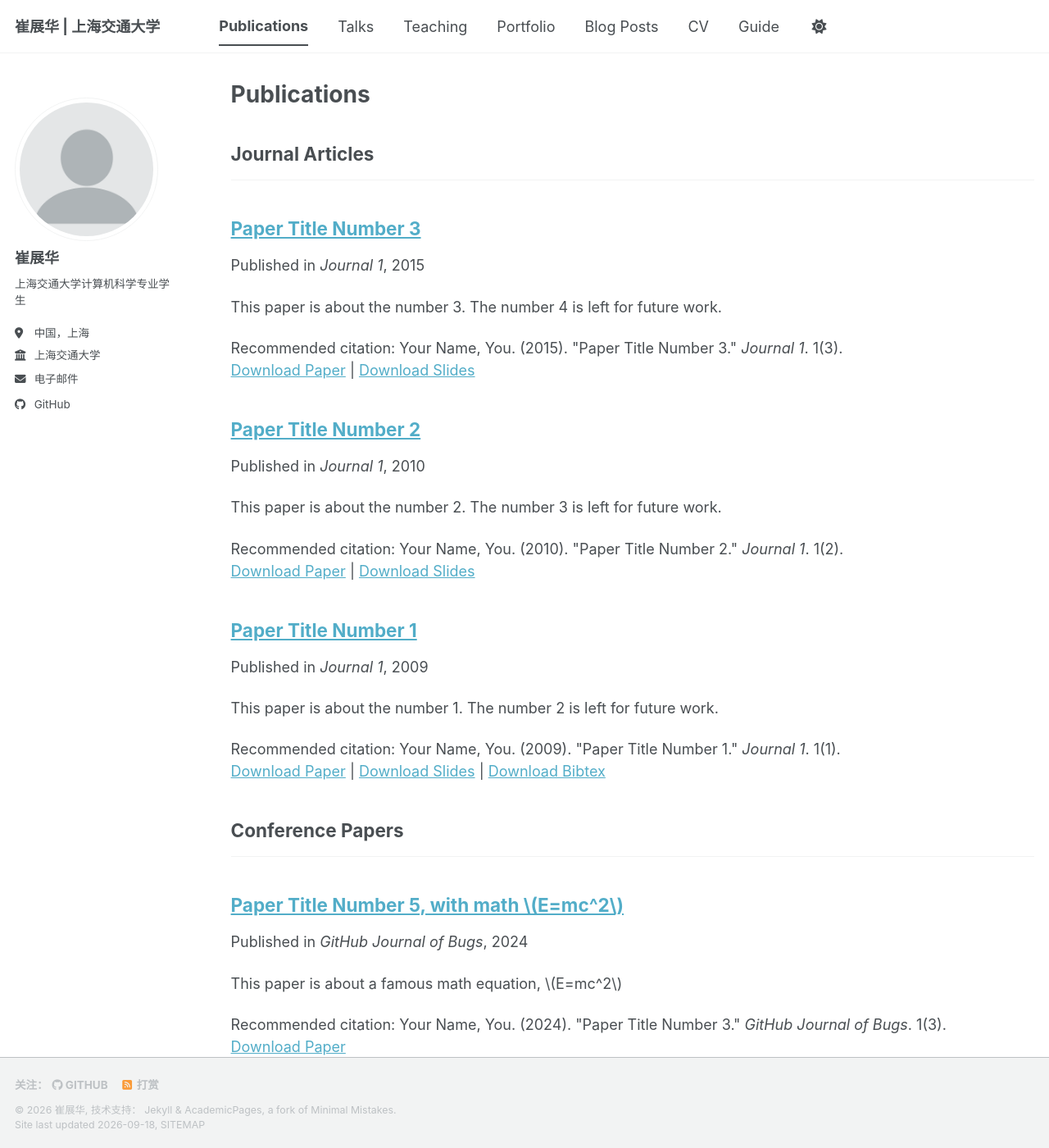
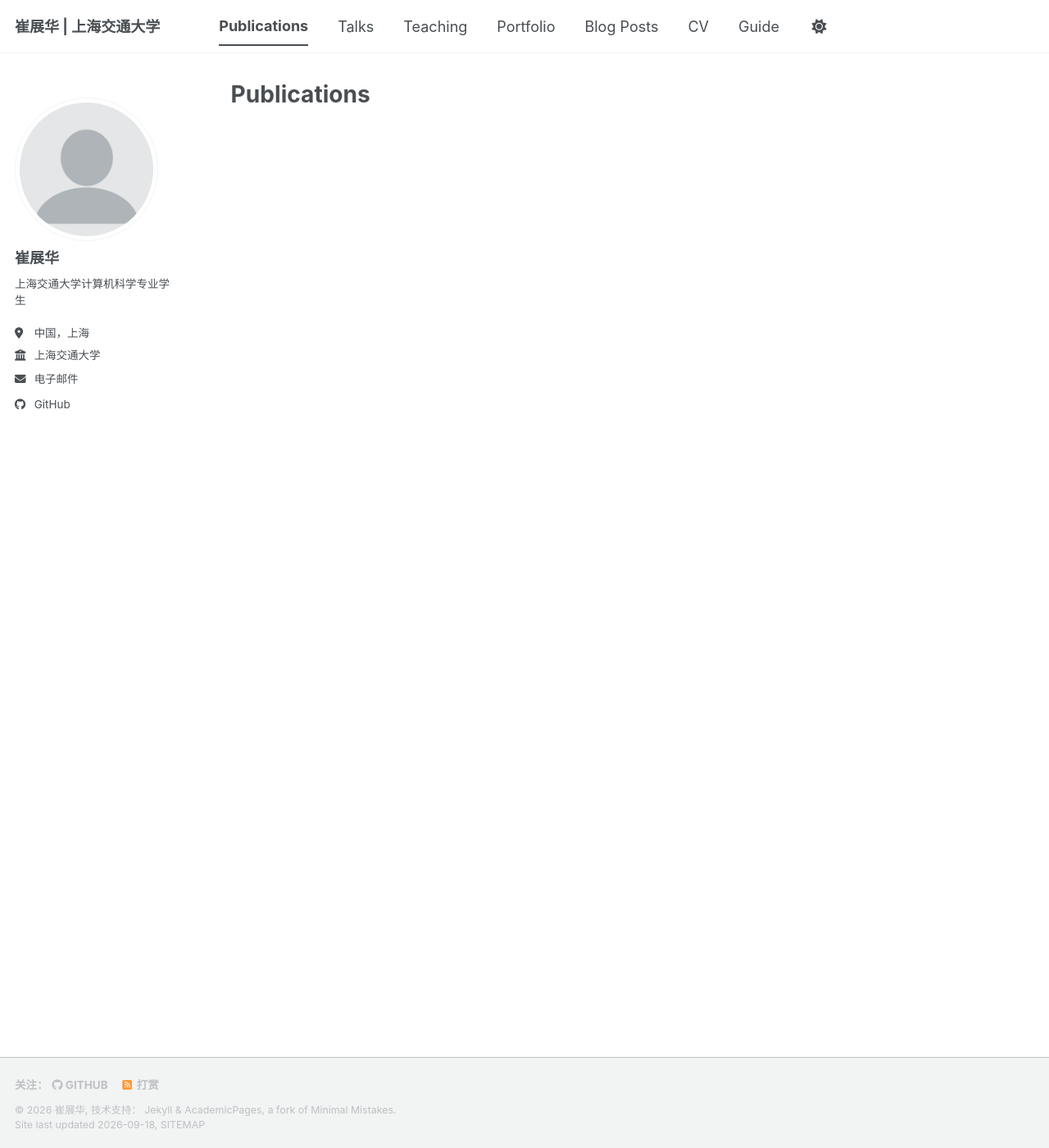
Before and after one commit to Zhanhua-Cui/Zhanhua-Cui.github.io, a Jekyll site: the page built from _pages/publications.html, in a window 1280 px wide and 1400 px high. Shown: the whole window at 82% size. Built offline with Jekyll 4.4.1, drawn with Linux system fonts in a browser that asks for light colours; a style sheet for code colours, icons or effects is not loaded; some of the changed text lies outside the part shown.

Commit message:
Remove placeholder publications and CV content
The site shipped the template's sample content, which was publicly
visible as if it were real academic output:
- _publications/: 5 fake papers ('Paper Title Number N')
- _pages/cv.md: fake GitHub University degrees, work history, skills
- _data/cv.json: fake education/publications/presentations/teaching
  plus the placeholder name 'Your Sidebar Name'
- files/: sample paper1-3.pdf, slides1-3.pdf and bibtex1.bib, which
  remained downloadable after the publications referencing them went
  away

Collections and page structure are kept (.gitkeep preserves the now
empty _publications/ and files/ directories) so real entries can be
dropped in later and appear automatically.

```diff
--- a/_data/cv.json
+++ b/_data/cv.json
@@ -1,152 +1,34 @@
 {
   "basics": {
-    "name": "Your Sidebar Name",
-    "email": "none@example.org",
+    "name": "崔展华",
+    "label": "上海交通大学计算机科学专业学生",
+    "email": "czh20070424@sjtu.edu.cn",
     "phone": "",
-    "website": "https://academicpages.github.io",
-    "summary": "Currently employed at Red Brick University. Short biography for the left-hand sidebar",
+    "website": "https://zhanhua-cui.github.io",
+    "summary": "",
     "location": {
       "address": "",
       "postalCode": "",
-      "city": "Earth",
-      "countryCode": "US",
+      "city": "上海",
+      "countryCode": "CN",
       "region": ""
     },
     "profiles": [
       {
-        "network": "Google Scholar",
-        "username": "",
-        "url": "https://scholar.google.com/citations?user=PS_CX0AAAAAJ"
-      },
-      {
-        "network": "ORCID",
-        "username": "",
-        "url": "https://orcid.org/yourorcidurl"
-      },
-      {
         "network": "GitHub",
-        "username": "academicpages",
-        "url": "https://github.com/academicpages"
+        "username": "Zhanhua-Cui",
+        "url": "https://github.com/Zhanhua-Cui"
       }
     ]
   },
   "work": [],
-  "education": [
-    {
-      "institution": "GitHub University",
-      "area": "Ph.D in Version Control Theory",
-      "studyType": "",
-      "startDate": "",
-      "endDate": "2018",
-      "gpa": null,
-      "courses": []
-    },
-    {
-      "institution": "GitHub University",
-      "area": "M.S. in Jekyll",
-      "studyType": "",
-      "startDate": "",
-      "endDate": "2014",
-      "gpa": null,
-      "courses": []
-    },
-    {
-      "institution": "GitHub University",
-      "area": "B.S. in GitHub",
-      "studyType": "",
-      "startDate": "",
-      "endDate": "2012",
-      "gpa": null,
-      "courses": []
-    }
-  ],
+  "education": [],
   "skills": [],
   "languages": [],
   "interests": [],
   "references": [],
-  "publications": [
-    {
-      "name": "Paper Title Number 1",
-      "publisher": "Journal 1",
-      "releaseDate": "2009-10-01",
-      "website": "https://academicpages.github.io/files/paper1.pdf",
-      "summary": "This paper is about the number 1. The number 2 is left for future work."
-    },
-    {
-      "name": "Paper Title Number 2",
-      "publisher": "Journal 1",
-      "releaseDate": "2010-10-01",
-      "website": "https://academicpages.github.io/files/paper2.pdf",
-      "summary": "This paper is about the number 2. The number 3 is left for future work."
-    },
-    {
-      "name": "Paper Title Number 3",
-      "publisher": "Journal 1",
-      "releaseDate": "2015-10-01",
-      "website": "https://academicpages.github.io/files/paper3.pdf",
-      "summary": "This paper is about the number 3. The number 4 is left for future work."
-    },
-    {
-      "name": "Paper Title Number 4",
-      "publisher": "GitHub Journal of Bugs",
-      "releaseDate": "2024-02-17",
-      "website": "https://academicpages.github.io/files/paper3.pdf",
-      "summary": "This paper is about fixing template issue #693."
-    }
-  ],
-  "presentations": [
-    {
-      "name": "Talk 1 on Relevant Topic in Your Field",
-      "event": "UC San Francisco, Department of Testing",
-      "date": "2012-03-01",
-      "location": "San Francisco, CA, USA",
-      "description": ""
-    },
-    {
-      "name": "Tutorial 1 on Relevant Topic in Your Field",
-      "event": "UC-Berkeley Institute for Testing Science",
-      "date": "2013-03-01",
-      "location": "Berkeley, CA, USA",
-      "description": ""
-    },
-    {
-      "name": "Talk 2 on Relevant Topic in Your Field",
-      "event": "London School of Testing",
-      "date": "2014-02-01",
-      "location": "London, UK",
-      "description": ""
-    },
-    {
-      "name": "Conference Proceeding talk 3 on Relevant Topic in Your Field",
-      "event": "Testing Institute of America 2014 Annual Conference",
-      "date": "2014-03-01",
-      "location": "Los Angeles, CA, USA",
-      "description": ""
-    }
-  ],
-  "teaching": [
-    {
-      "course": "Teaching experience 1",
-      "institution": "University 1, Department",
-      "date": "2014-01-01",
-      "role": "Undergraduate course",
-      "description": ""
-    },
-    {
-      "course": "Teaching experience 2",
-      "institution": "University 1, Department",
-      "date": "2015-01-01",
-      "role": "Workshop",
-      "description": ""
-    }
-  ],
-  "portfolio": [
-    {
-      "name": "Portfolio item number 1",
-      "category": "portfolio",
-      "date": "",
-      "url": "",
-      "description": "Short description of portfolio item number 1<br/><img src='/images/500x300.png'>"
-    }
-  ]
+  "publications": [],
+  "presentations": [],
+  "teaching": [],
+  "portfolio": []
 }
--- a/_pages/cv.md
+++ b/_pages/cv.md
@@ -11,35 +11,17 @@ redirect_from:
 
 Education
 ======
-* Ph.D in Version Control Theory, GitHub University, 2018 (expected)
-* M.S. in Jekyll, GitHub University, 2014
-* B.S. in GitHub, GitHub University, 2012
+<!-- 待补充，例如：
+* 2025–至今  上海交通大学  计算机科学  学士
+-->
 
 Work experience
 ======
-* Spring 2024: Academic Pages Collaborator
-  * GitHub University
-  * Duties includes: Updates and improvements to template
-  * Supervisor: The Users
-
-* Fall 2015: Research Assistant
-  * GitHub University
-  * Duties included: Merging pull requests
-  * Supervisor: Professor Hub
-
-* Summer 2015: Research Assistant
-  * GitHub University
-  * Duties included: Tagging issues
-  * Supervisor: Professor Git
+<!-- 待补充 -->
 
 Skills
 ======
-* Skill 1
-* Skill 2
-  * Sub-skill 2.1
-  * Sub-skill 2.2
-  * Sub-skill 2.3
-* Skill 3
+<!-- 待补充 -->
 
 Publications
 ======
@@ -61,4 +43,4 @@ Teaching
 
 Service and leadership
 ======
-* Currently signed in to 43 different slack teams
+<!-- 待补充 -->
--- a/_publications/2009-10-01-paper-title-number-1.md
+++ /dev/null
@@ -1,14 +0,0 @@
----
-title: "Paper Title Number 1"
-collection: publications
-category: manuscripts
-permalink: /publication/2009-10-01-paper-title-number-1
-excerpt: 'This paper is about the number 1. The number 2 is left for future work.'
-date: 2009-10-01
-venue: 'Journal 1'
-slidesurl: 'https://academicpages.github.io/files/slides1.pdf'
-paperurl: 'https://academicpages.github.io/files/paper1.pdf'
-bibtexurl: 'https://academicpages.github.io/files/bibtex1.bib'
-citation: 'Your Name, You. (2009). &quot;Paper Title Number 1.&quot; <i>Journal 1</i>. 1(1).'
----
-The contents above will be part of a list of publications, if the user clicks the link for the publication than the contents of section will be rendered as a full page, allowing you to provide more information about the paper for the reader. When publications are displayed as a single page, the contents of the above "citation" field will automatically be included below this section in a smaller font.
--- a/_publications/2010-10-01-paper-title-number-2.md
+++ /dev/null
@@ -1,14 +0,0 @@
----
-title: "Paper Title Number 2"
-collection: publications
-category: manuscripts
-permalink: /publication/2010-10-01-paper-title-number-2
-excerpt: 'This paper is about the number 2. The number 3 is left for future work.'
-date: 2010-10-01
-venue: 'Journal 1'
-slidesurl: 'https://academicpages.github.io/files/slides2.pdf'
-paperurl: 'https://academicpages.github.io/files/paper2.pdf'
-citation: 'Your Name, You. (2010). &quot;Paper Title Number 2.&quot; <i>Journal 1</i>. 1(2).'
----
-
-The contents above will be part of a list of publications, if the user clicks the link for the publication than the contents of section will be rendered as a full page, allowing you to provide more information about the paper for the reader. When publications are displayed as a single page, the contents of the above "citation" field will automatically be included below this section in a smaller font.
--- a/_publications/2015-10-01-paper-title-number-3.md
+++ /dev/null
@@ -1,14 +0,0 @@
----
-title: "Paper Title Number 3"
-collection: publications
-category: manuscripts
-permalink: /publication/2015-10-01-paper-title-number-3
-excerpt: 'This paper is about the number 3. The number 4 is left for future work.'
-date: 2015-10-01
-venue: 'Journal 1'
-slidesurl: 'https://academicpages.github.io/files/slides3.pdf'
-paperurl: 'https://academicpages.github.io/files/paper3.pdf'
-citation: 'Your Name, You. (2015). &quot;Paper Title Number 3.&quot; <i>Journal 1</i>. 1(3).'
----
-
-The contents above will be part of a list of publications, if the user clicks the link for the publication than the contents of section will be rendered as a full page, allowing you to provide more information about the paper for the reader. When publications are displayed as a single page, the contents of the above "citation" field will automatically be included below this section in a smaller font.
--- a/_publications/2025-06-08-paper-title-number-5.md
+++ /dev/null
@@ -1,13 +0,0 @@
----
-title: "Paper Title Number 5, with math $$E=mc^2$$"
-collection: publications
-category: conferences
-permalink: /publication/2024-02-17-paper-title-number-4
-excerpt: 'This paper is about a famous math equation, $$E=mc^2$$'
-date: 2024-02-17
-venue: 'GitHub Journal of Bugs'
-paperurl: 'https://academicpages.github.io/files/paper3.pdf'
-citation: 'Your Name, You. (2024). &quot;Paper Title Number 3.&quot; <i>GitHub Journal of Bugs</i>. 1(3).'
----
-
-Using [MathJax](https://www.mathjax.org/) in the description is supported - $$E=mc^2$$ - however, the use must be mindful that the default delimiters are `$$...$$` and `\\[...\\]` which differs from the `$...$` that is typically expected.
```
Also changed, not shown: _publications/2024-02-17-paper-title-number-4.md (deleted, +0 -13 lines), files/bibtex1.bib (deleted, +0 -10 lines), 8 other files.
